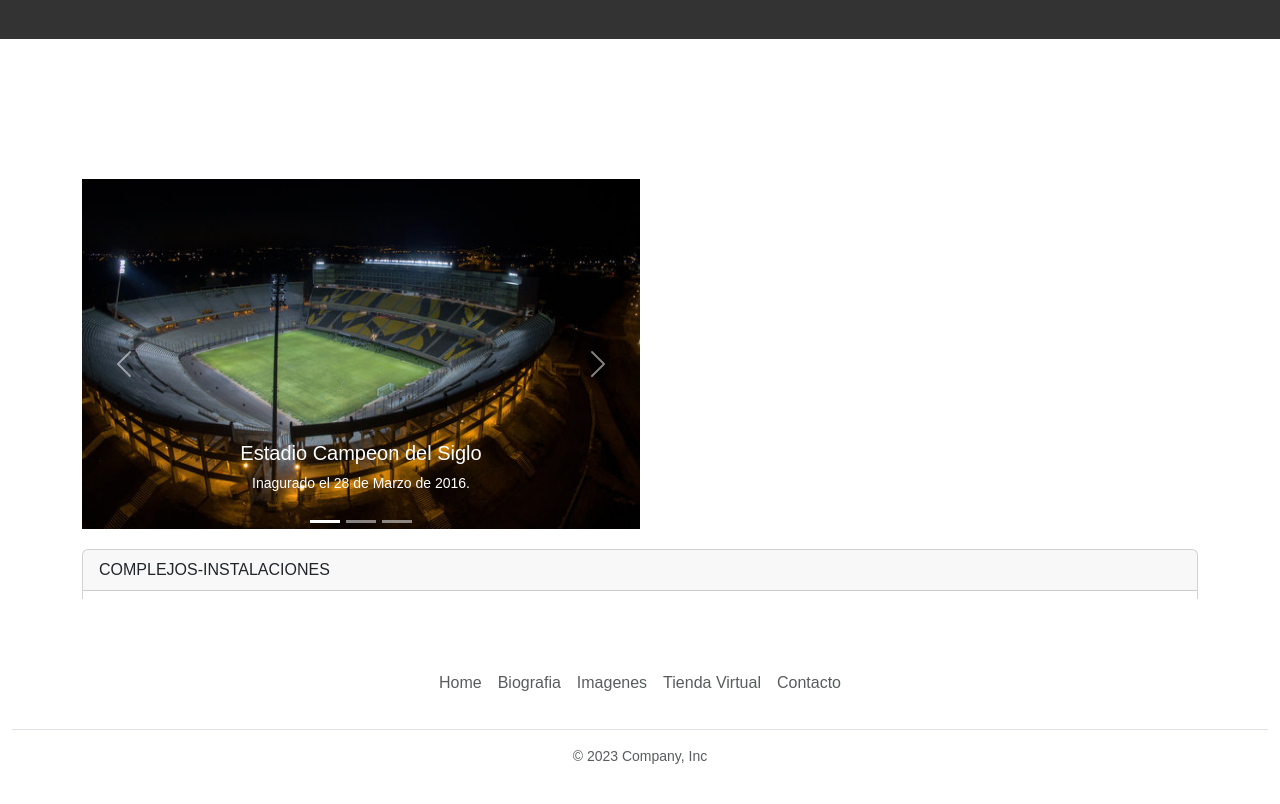
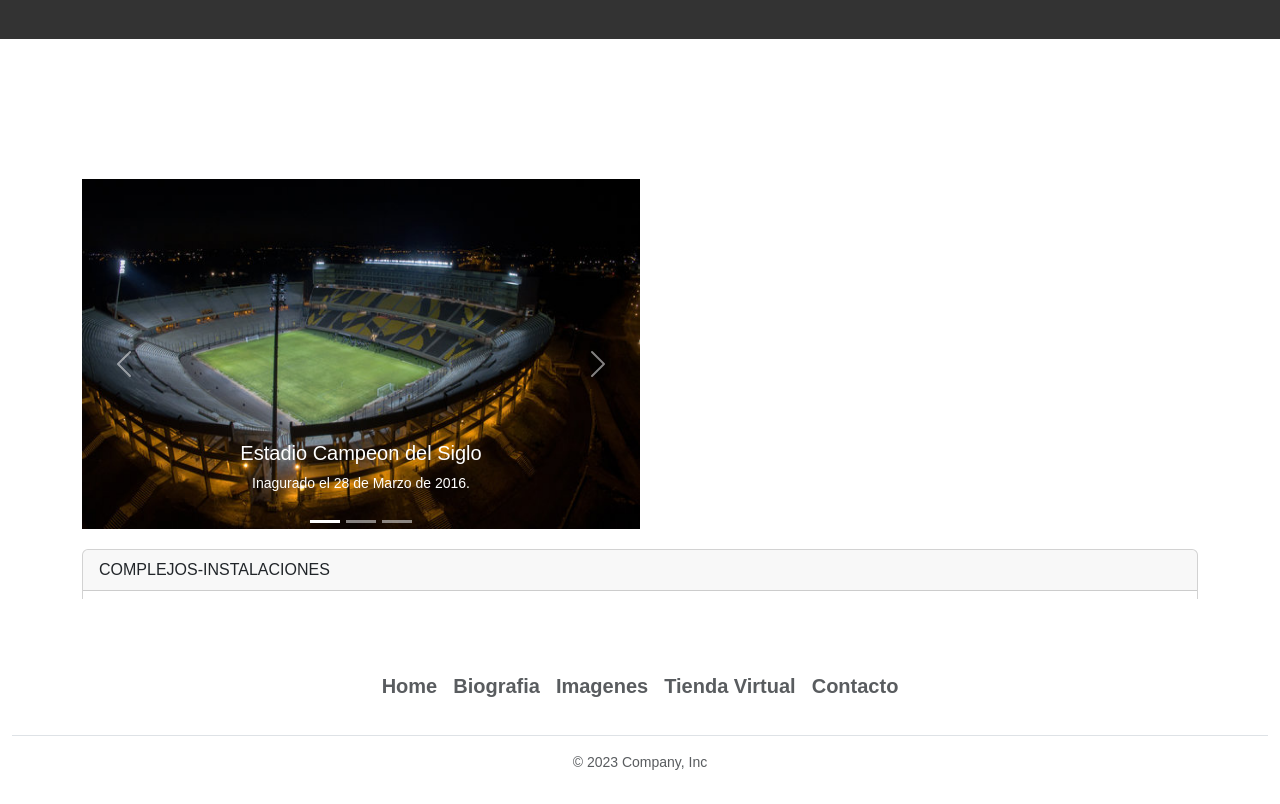
Before and after one commit to CECIPILOTTO/3eraentrega-pilotto, a plain HTML site: page index.html in a window 1280 px wide. Shown: the part 81-885 px from the top of the page. Drawn offline with nearby package versions, Linux system fonts and the light colour scheme.

Commit message:
cam footer

```diff
--- a/SASS/_body.scss
+++ b/SASS/_body.scss
@@ -1,5 +1,4 @@
 .body {
     height: 100vh;
 
-
 }
--- a/SASS/_footer.scss
+++ b/SASS/_footer.scss
@@ -2,3 +2,11 @@
     height: 15vh;
 
 }
+.nav-item {
+    font-size: 20px;
+    font-family: Arial, Helvetica, sans-serif;
+    font-weight: bold;
+    color: black;
+    text-shadow: 0ch;
+
+ }
```
Also changed, not shown: SASS/style.css, 1 other file.
